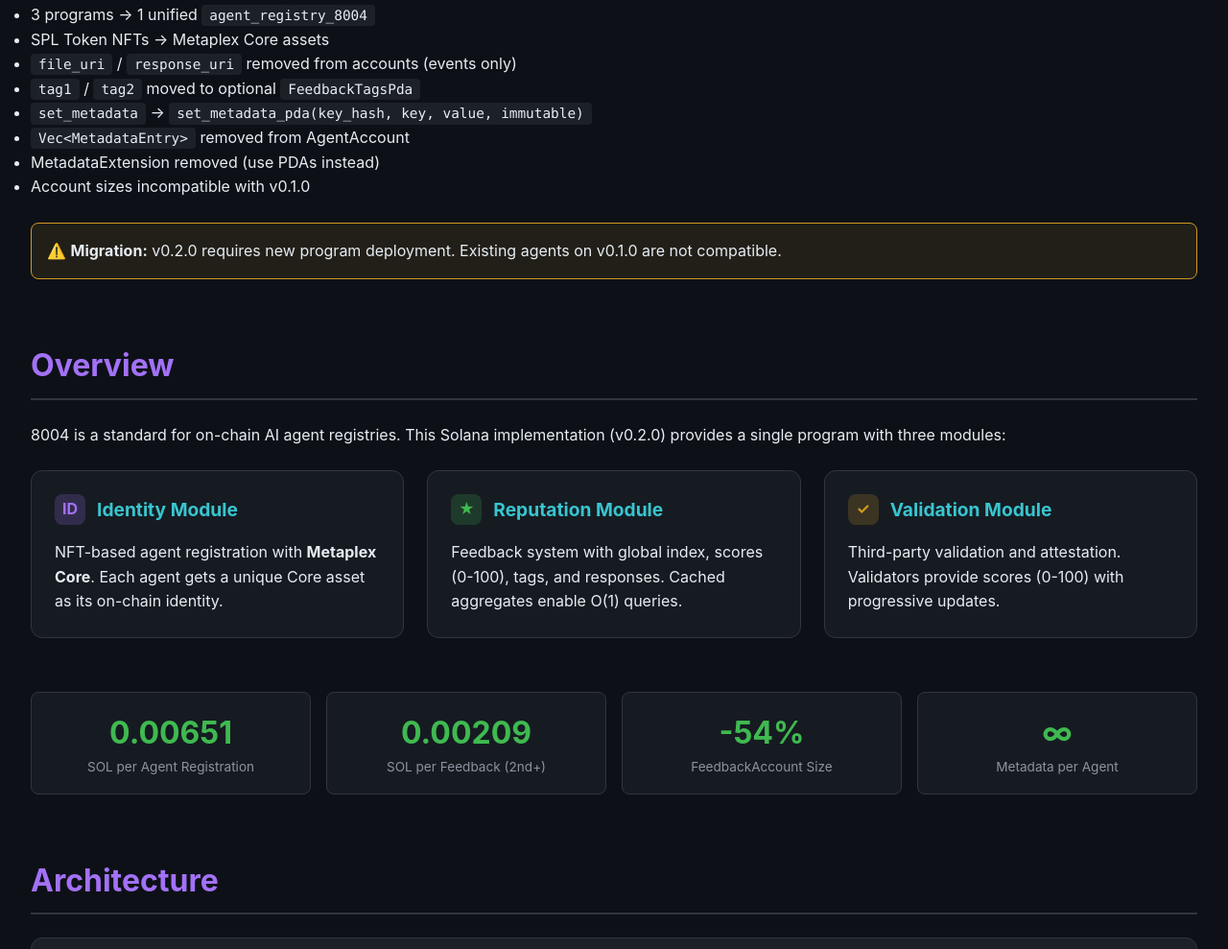
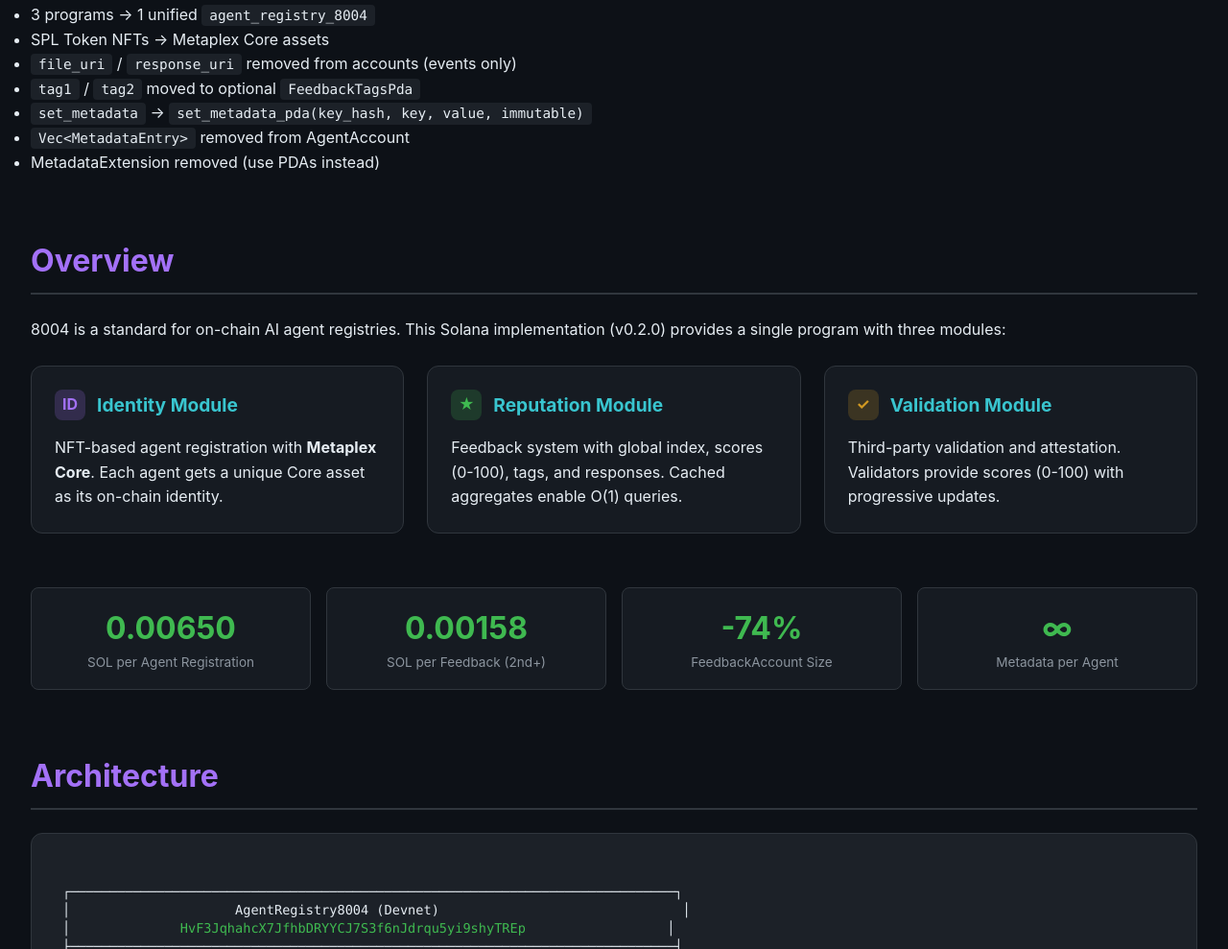
Before and after one commit to QuantuLabs/8004-solana, a website: page docs/index.html in a window 1280 px wide. Shown: the part 1293-2282 px from the top of the page at 96% size. Drawn offline with Linux system fonts and the light colour scheme.

Commit message:
docs: update changelog and fix cost inconsistencies in index.html
- Expand architecture section with details on program consolidation and Metaplex Core migration
- Remove migration warning (not needed)
- Fix stat-cards: 0.00209→0.00158 SOL, -54%→-74%
- All costs now match measured devnet values

```diff
--- a/docs/index.html
+++ b/docs/index.html
@@ -380,8 +380,8 @@
 
             <h3>Architecture</h3>
             <ul>
-                <li><strong>Program Consolidation</strong> — 3 programs (identity, reputation, validation) → 1 unified program</li>
-                <li><strong>Metaplex Core Migration</strong> — From Token Metadata to Core (6x cheaper NFT operations)</li>
+                <li><strong>Program Consolidation</strong> — 3 separate programs (identity, reputation, validation) merged into 1 unified <code>agent_registry_8004</code> program</li>
+                <li><strong>Metaplex Core Migration</strong> — Migrated from SPL Token + Token Metadata to Metaplex Core (6x cheaper NFT operations, simpler ownership model)</li>
                 <li><strong>Global Feedback Index</strong> — Simplified PDA derivation (client removed from seeds)</li>
             </ul>
 
@@ -410,12 +410,7 @@
                 <li><code>set_metadata</code> → <code>set_metadata_pda(key_hash, key, value, immutable)</code></li>
                 <li><code>Vec&lt;MetadataEntry&gt;</code> removed from AgentAccount</li>
                 <li>MetadataExtension removed (use PDAs instead)</li>
-                <li>Account sizes incompatible with v0.1.0</li>
             </ul>
-
-            <div class="warning" style="margin-top: 1.5rem;">
-                <strong>Migration:</strong> v0.2.0 requires new program deployment. Existing agents on v0.1.0 are not compatible.
-            </div>
         </section>
 
         <!-- OVERVIEW SECTION -->
@@ -449,15 +444,15 @@
 
             <div class="flex-row" style="margin-top: 2rem;">
                 <div class="stat-card">
-                    <div class="value">0.00651</div>
+                    <div class="value">0.00650</div>
                     <div class="label">SOL per Agent Registration</div>
                 </div>
                 <div class="stat-card">
-                    <div class="value">0.00209</div>
+                    <div class="value">0.00158</div>
                     <div class="label">SOL per Feedback (2nd+)</div>
                 </div>
                 <div class="stat-card">
-                    <div class="value">-54%</div>
+                    <div class="value">-74%</div>
                     <div class="label">FeedbackAccount Size</div>
                 </div>
                 <div class="stat-card">
```
